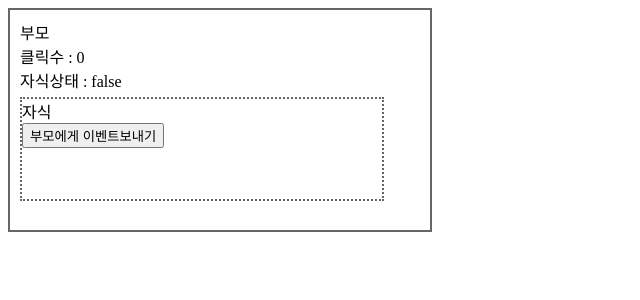
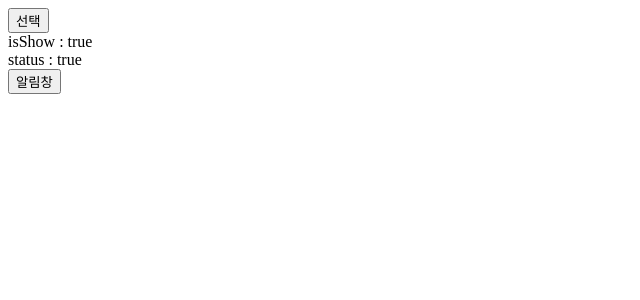
Before and after one commit to ssunny85/angular2, an Angular app: page / in a window 1280 px wide. Shown: the top 300 px of the page, without its empty margins (0-640 px from the left). Built offline with nearby package versions, Linux system fonts and the light colour scheme.

Commit message:
Add ViewChild

```diff
--- /dev/null
+++ b/src/app/viewchild/viewchild.component.ts
@@ -0,0 +1,47 @@
+import { AfterViewInit, Component, ViewChild, Directive, Input } from '@angular/core';
+
+@Directive({
+    selector: 'item'
+})
+export class Item{
+    @Input() status:boolean;
+}
+
+@Component({
+    selector: 'item-component',
+    template: `<button>알림창</button>`
+})
+export class ItemComponent{
+    display(){
+        alert('ssunny ItemComponent 입니다.');
+    }
+}
+
+@Component({
+    selector: 'app-view-child',
+    template: `
+    <item status="false" *ngIf="isShow==false"></item>
+    <item status="true" *ngIf="isShow==true"></item>
+    <button (click)="toggle()">선택</button><br>
+    isShow : {{isShow}}<br>
+    status : {{status}}<br>
+    <item-component (click)="display();"></item-component>
+    `
+})
+export class ViewChildComponent{
+    isShow:boolean = true;
+    status:boolean;
+    @ViewChild(ItemComponent) ssunny:ItemComponent;
+
+    @ViewChild(Item)
+    set item(v:Item){
+        setTimeout(() => {this.status = v.status},0);
+    }
+
+    toggle(){
+        this.isShow = !this.isShow;
+    }
+    display(){
+        this.ssunny.display();
+    }
+}
--- a/src/index.html
+++ b/src/index.html
@@ -13,6 +13,6 @@
   <!-- <nested-parent>Loading.....</nested-parent> -->
   <!-- <parent-to-child-input>Loading</parent-to-child-input> -->
   <!-- <app-parent-to-child-inputs>Loading</app-parent-to-child-inputs> -->
-  <app-root>Loading...</app-root>
+  <app-view-child>Loading...</app-view-child>
 </body>
 </html>
```
Also changed, not shown: src/app/app.module.ts (+8 -5 lines).
